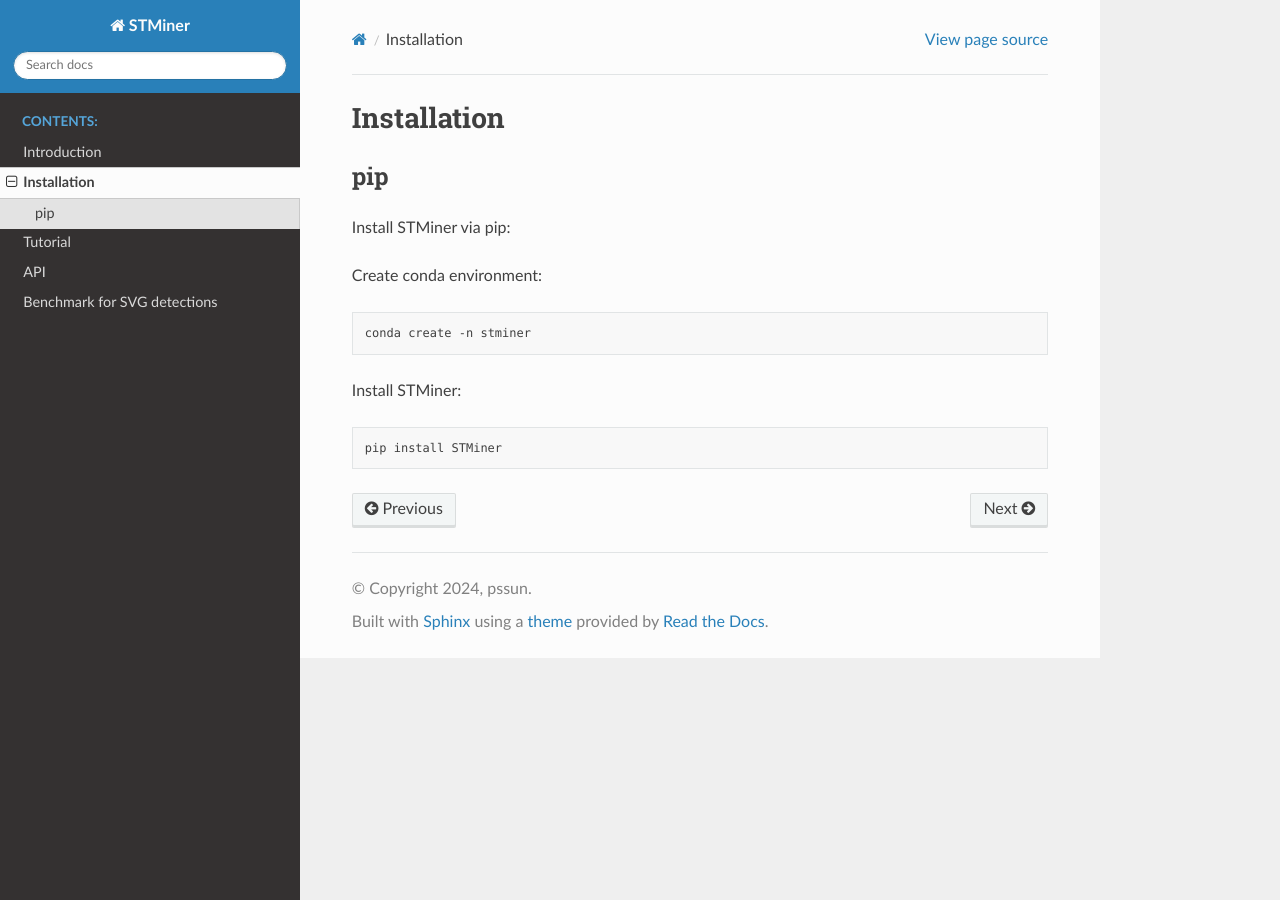
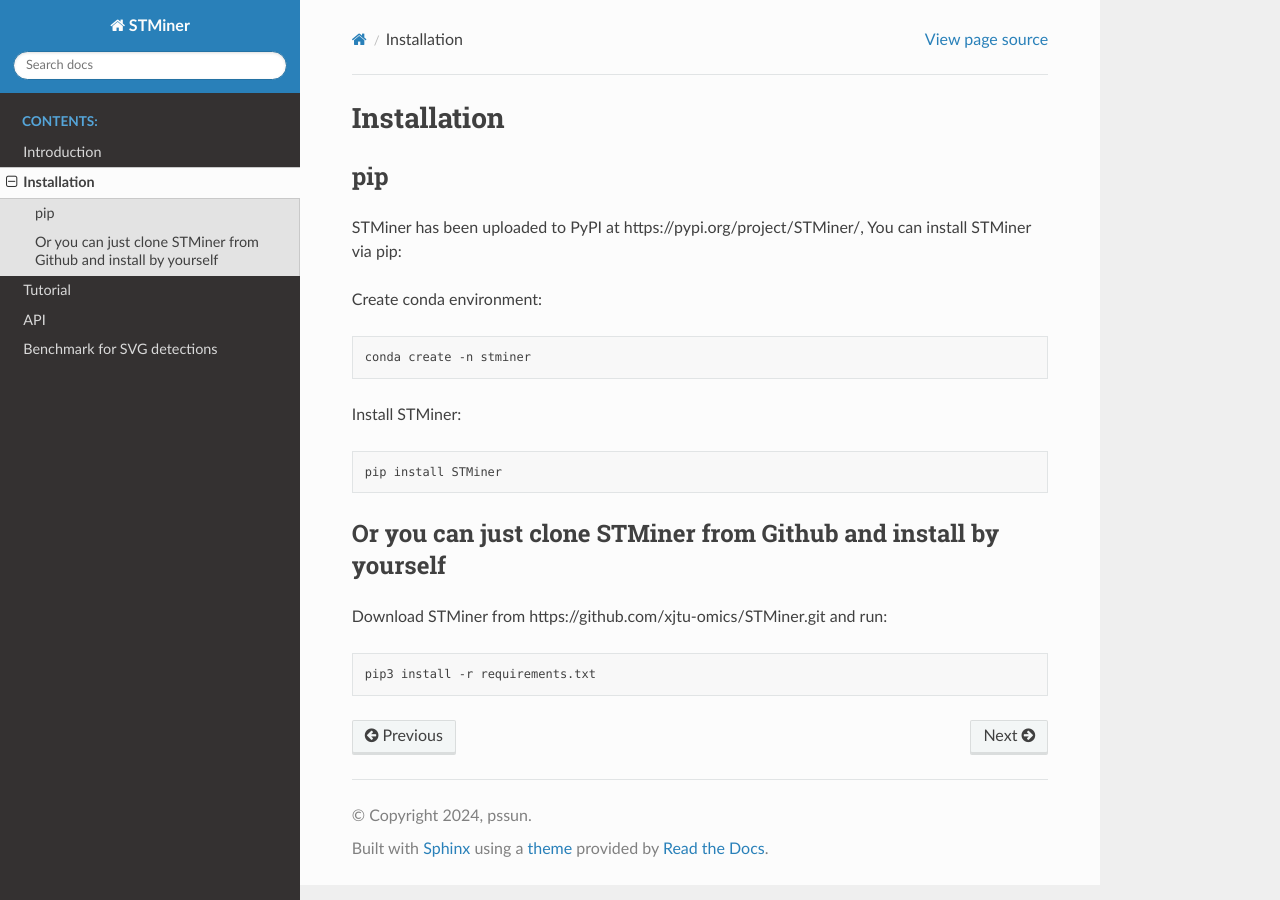
Before and after one commit to PSSUN/STMinerDoc, a Sphinx documentation site: the page built from source/Install/Install.md, in a window 1280 px wide. Built offline with Sphinx 7.4.7 and the Read the Docs theme 2.0.0, drawn with Linux system fonts in a browser that asks for light colours.

Commit message:
Update Install.md

````diff
--- a/source/Install/Install.md
+++ b/source/Install/Install.md
@@ -1,8 +1,7 @@
 # Installation
 
-
 ## pip
-Install STMiner via pip:
+STMiner has been uploaded to PyPI at https://pypi.org/project/STMiner/, You can install STMiner via pip:
 
 Create conda environment:
 ```bash
@@ -13,3 +12,11 @@
 ```bash
 pip install STMiner
 ```
+
+## Or you can just clone STMiner from Github and install by yourself
+
+Download STMiner from https://github.com/xjtu-omics/STMiner.git and run:
+
+```bash
+pip3 install -r requirements.txt
+```
````
